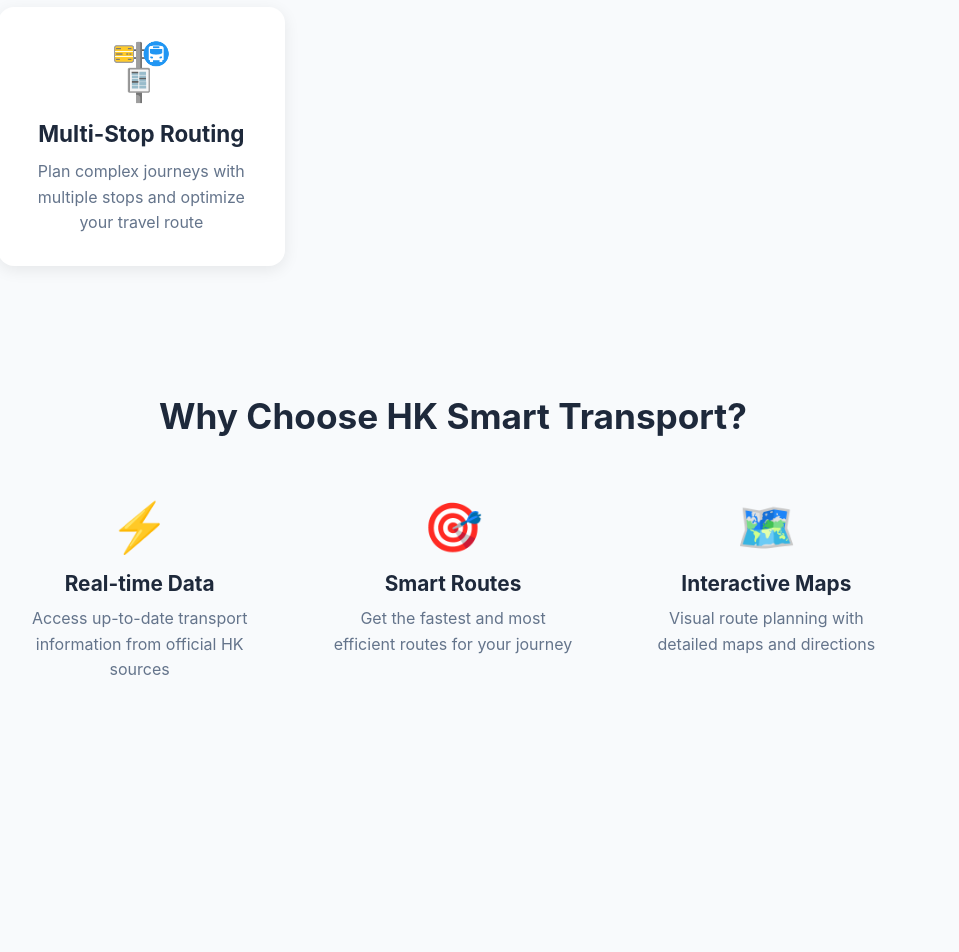
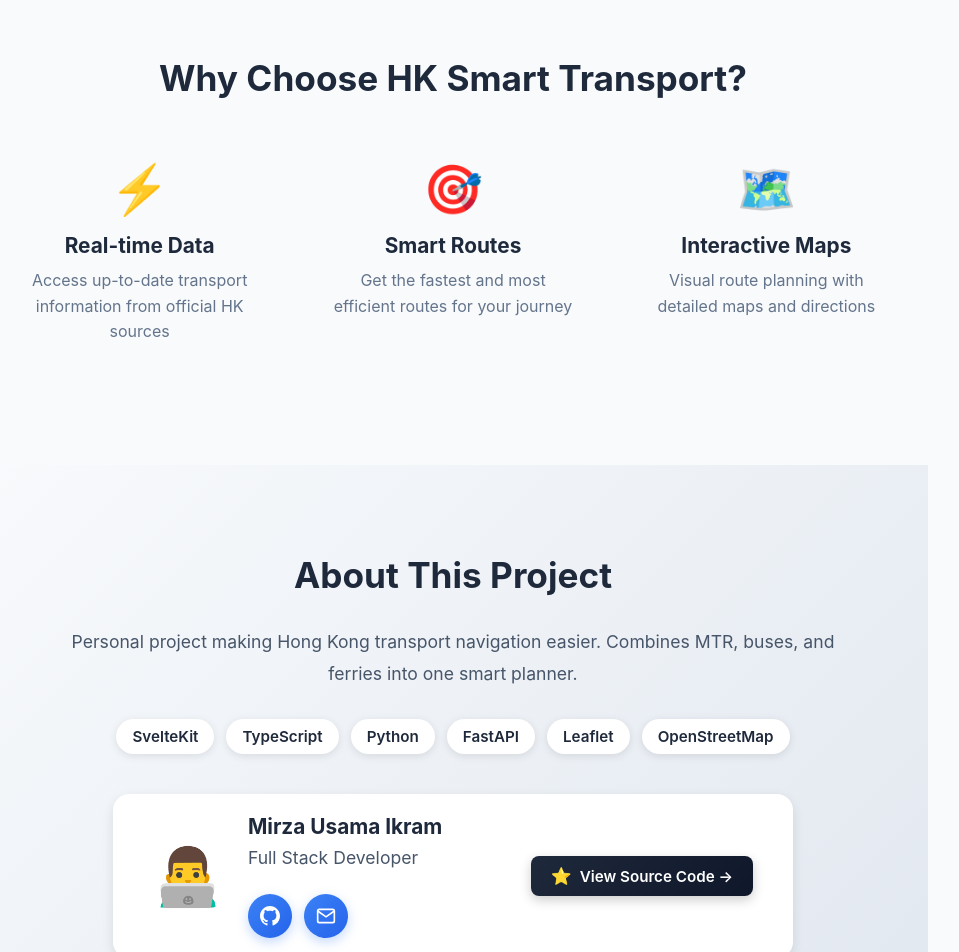
Before and after one commit to mirzausamaikram/hk-smart-transport, a SvelteKit app in the folder frontend/: page / in a window 1280 px wide. Shown: the part 860-1812 px from the top of the page, without its empty margins (187-1146 px from the left). Before the commit the page ends 1698 px from the top, so only its background shows below. Built offline with nearby package versions, Linux system fonts and the light colour scheme.

Commit message:
Polish landing page: add nav icons, improve developer card layout, and style view source button

```diff
--- a/frontend/src/routes/+layout.svelte
+++ b/frontend/src/routes/+layout.svelte
@@ -30,6 +30,13 @@
     color: #fff;
     background: rgba(255,255,255,0.08);
     border-bottom-color: #3b82f6;
+  }
+
+  nav a:active,
+  nav a.active {
+    color: #fff;
+    background: rgba(59, 130, 246, 0.2);
+    border-bottom-color: #60a5fa;
   }
 
   main {
@@ -79,11 +86,11 @@
 </style>
 
 <nav>
-  <a href="/">Home</a>
-  <a href="/route-planner">Route Planner</a>
-  <a href="/nearby-stations">Nearby Stations</a>
-  <a href="/itinerary">AI Itinerary</a>
-  <a href="/multi">Multi-Stop Routing</a>
+  <a href="/">🏠 Home</a>
+  <a href="/route-planner">🗺️ Route Planner</a>
+  <a href="/nearby-stations">📍 Nearby Stations</a>
+  <a href="/itinerary">🤖 AI Itinerary</a>
+  <a href="/multi">🚏 Multi-Stop</a>
 </nav>
 
 
--- a/frontend/src/routes/+page.svelte
+++ b/frontend/src/routes/+page.svelte
@@ -63,6 +63,47 @@
   </div>
 </div>
 
+<div class="about-section">
+  <div class="about-content">
+    <h2>About This Project</h2>
+    <p>
+      Personal project making Hong Kong transport navigation easier. Combines MTR, buses, and ferries into one smart planner.
+    </p>
+    <div class="tech-stack">
+      <span class="tech-badge">SvelteKit</span>
+      <span class="tech-badge">TypeScript</span>
+      <span class="tech-badge">Python</span>
+      <span class="tech-badge">FastAPI</span>
+      <span class="tech-badge">Leaflet</span>
+      <span class="tech-badge">OpenStreetMap</span>
+    </div>
+
+    <div class="developer-info">
+      <div class="dev-avatar">👨‍💻</div>
+      <div class="dev-info-content">
+        <h3>Mirza Usama Ikram</h3>
+        <p class="dev-title">Full Stack Developer</p>
+        <div class="contact-links">
+          <a href="https://github.com/mirzausamaikram" target="_blank" rel="noopener noreferrer" title="GitHub Profile">
+            <svg width="20" height="20" viewBox="0 0 24 24" fill="currentColor">
+              <path d="M12 0c-6.626 0-12 5.373-12 12 0 5.302 3.438 9.8 8.207 11.387.599.111.793-.261.793-.577v-2.234c-3.338.726-4.033-1.416-4.033-1.416-.546-1.387-1.333-1.756-1.333-1.756-1.089-.745.083-.729.083-.729 1.205.084 1.839 1.237 1.839 1.237 1.07 1.834 2.807 1.304 3.492.997.107-.775.418-1.305.762-1.604-2.665-.305-5.467-1.334-5.467-5.931 0-1.311.469-2.381 1.236-3.221-.124-.303-.535-1.524.117-3.176 0 0 1.008-.322 3.301 1.23.957-.266 1.983-.399 3.003-.404 1.02.005 2.047.138 3.006.404 2.291-1.552 3.297-1.23 3.297-1.23.653 1.653.242 2.874.118 3.176.77.84 1.235 1.911 1.235 3.221 0 4.609-2.807 5.624-5.479 5.921.43.372.823 1.102.823 2.222v3.293c0 .319.192.694.801.576 4.765-1.589 8.199-6.086 8.199-11.386 0-6.627-5.373-12-12-12z"/>
+            </svg>
+          </a>
+          <a href="mailto:mirzausamaikram@gmail.com" title="Send Email">
+            <svg width="20" height="20" viewBox="0 0 24 24" fill="none" stroke="currentColor" stroke-width="2">
+              <path d="M4 4h16c1.1 0 2 .9 2 2v12c0 1.1-.9 2-2 2H4c-1.1 0-2-.9-2-2V6c0-1.1.9-2 2-2z"/>
+              <polyline points="22,6 12,13 2,6"/>
+            </svg>
+          </a>
+        </div>
+      </div>
+      <a href="https://github.com/mirzausamaikram/hk-smart-transport" target="_blank" rel="noopener noreferrer" class="repo-link">
+        View Source Code →
+      </a>
+    </div>
+  </div>
+</div>
+
 <style>
   .hero {
     background: linear-gradient(135deg, #1e293b 0%, #0f172a 100%);
@@ -119,7 +160,7 @@
 
   .features {
     display: grid;
-    grid-template-columns: repeat(auto-fit, minmax(280px, 1fr));
+    grid-template-columns: repeat(4, 1fr);
     gap: 25px;
     margin: 40px auto;
     max-width: 1200px;
@@ -128,7 +169,7 @@
 
   .feature-card {
     background: white;
-    padding: 30px;
+    padding: 10px;
     border-radius: 16px;
     box-shadow: 0 4px 16px rgba(0, 0, 0, 0.08);
     transition: all 0.3s ease;
@@ -143,20 +184,21 @@
   }
 
   .feature-icon {
-    font-size: 3.5em;
-    margin-bottom: 15px;
+    font-size: 2.8em;
+    margin-bottom: 12px;
   }
 
   .feature-card h3 {
     color: #1e293b;
-    margin: 0 0 12px 0;
-    font-size: 1.4em;
+    margin: 0 0 10px 0;
+    font-size: 1.15em;
   }
 
   .feature-card p {
     color: #64748b;
     margin: 0;
-    line-height: 1.6;
+    line-height: 1.5;
+    font-size: 0.9em;
   }
 
   .info-section {
@@ -213,4 +255,183 @@
       grid-template-columns: 1fr;
     }
   }
+
+  .about-section {
+    background: linear-gradient(135deg, #f8fafc 0%, #e2e8f0 100%);
+    padding: 60px 20px;
+    margin-top: 40px;
+  }
+
+  .about-content {
+    max-width: 800px;
+    margin: 0 auto;
+    text-align: center;
+  }
+
+  .about-content h2 {
+    font-size: 2.2em;
+    color: #1e293b;
+    margin-bottom: 30px;
+  }
+
+  .about-content p {
+    font-size: 1.1em;
+    line-height: 1.8;
+    color: #475569;
+    margin-bottom: 20px;
+  }
+
+  .tech-stack {
+    display: flex;
+    flex-wrap: wrap;
+    gap: 12px;
+    justify-content: center;
+    margin: 30px 0;
+  }
+
+  .tech-badge {
+    background: white;
+    color: #1e293b;
+    padding: 8px 16px;
+    border-radius: 20px;
+    font-size: 0.95em;
+    font-weight: 600;
+    box-shadow: 0 2px 8px rgba(0, 0, 0, 0.1);
+  }
+
+  .github-link {
+    margin-top: 30px;
+    font-size: 1.1em;
+  }
+
+  .github-link a {
+    color: #3b82f6;
+    text-decoration: none;
+    font-weight: 600;
+    border-bottom: 2px solid transparent;
+    transition: border-color 0.2s;
+  }
+
+  .github-link a:hover {
+    border-bottom-color: #3b82f6;
+  }
+
+  .developer-info {
+    margin: 40px auto 0;
+    padding: 20px 40px;
+    background: white;
+    border-radius: 16px;
+    box-shadow: 0 4px 12px rgba(0, 0, 0, 0.1);
+    max-width: 600px;
+    display: flex;
+    align-items: center;
+    justify-content: space-between;
+    gap: 25px;
+  }
+
+  .dev-avatar {
+    font-size: 3.5em;
+    margin: 0;
+    flex-shrink: 0;
+  }
+
+  .dev-info-content {
+    flex: 1;
+    text-align: left;
+  }
+
+  .developer-info h3 {
+    color: #1e293b;
+    font-size: 1.3em;
+    margin: 0 0 3px 0;
+  }
+
+  .dev-title {
+    color: #64748b;
+    font-size: 0.9em;
+    margin: 0 0 15px 0;
+  }
+
+  .dev-name {
+    font-size: 1.3em;
+    font-weight: 600;
+    color: #3b82f6;
+    margin-bottom: 20px;
+  }
+
+  .contact-links {
+    display: flex;
+    gap: 12px;
+    justify-content: flex-start;
+    flex-wrap: wrap;
+    margin-bottom: 0;
+  }
+
+  .contact-links a {
+    display: flex;
+    align-items: center;
+    justify-content: center;
+    width: 44px;
+    height: 44px;
+    background: linear-gradient(135deg, #3b82f6 0%, #2563eb 100%);
+    color: white;
+    text-decoration: none;
+    border-radius: 50%;
+    transition: all 0.3s ease;
+    box-shadow: 0 4px 12px rgba(59, 130, 246, 0.3);
+  }
+
+  .contact-links a:hover {
+    transform: translateY(-3px) scale(1.1);
+    box-shadow: 0 6px 16px rgba(59, 130, 246, 0.5);
+  }
+
+  .contact-links svg {
+    flex-shrink: 0;
+  }
+
+  .repo-link {
+    display: inline-flex;
+    align-items: center;
+    gap: 8px;
+    padding: 10px 20px;
+    background: linear-gradient(135deg, #1e293b 0%, #0f172a 100%);
+    color: white;
+    text-decoration: none;
+    font-weight: 600;
+    font-size: 0.95em;
+    border-radius: 8px;
+    transition: all 0.3s ease;
+    box-shadow: 0 4px 12px rgba(0, 0, 0, 0.2);
+    flex-shrink: 0;
+  }
+
+  .repo-link:hover {
+    transform: translateY(-2px);
+    box-shadow: 0 6px 20px rgba(0, 0, 0, 0.3);
+    background: linear-gradient(135deg, #334155 0%, #1e293b 100%);
+  }
+
+  .repo-link::before {
+    content: "⭐";
+    font-size: 1.1em;
+  }
+
+  .github-repo {
+    margin-top: 30px;
+    font-size: 1em;
+    color: #64748b;
+  }
+
+  .github-repo a {
+    color: #3b82f6;
+    text-decoration: none;
+    font-weight: 600;
+    border-bottom: 2px solid transparent;
+    transition: border-color 0.2s;
+  }
+
+  .github-repo a:hover {
+    border-bottom-color: #3b82f6;
+  }
 </style>
```
